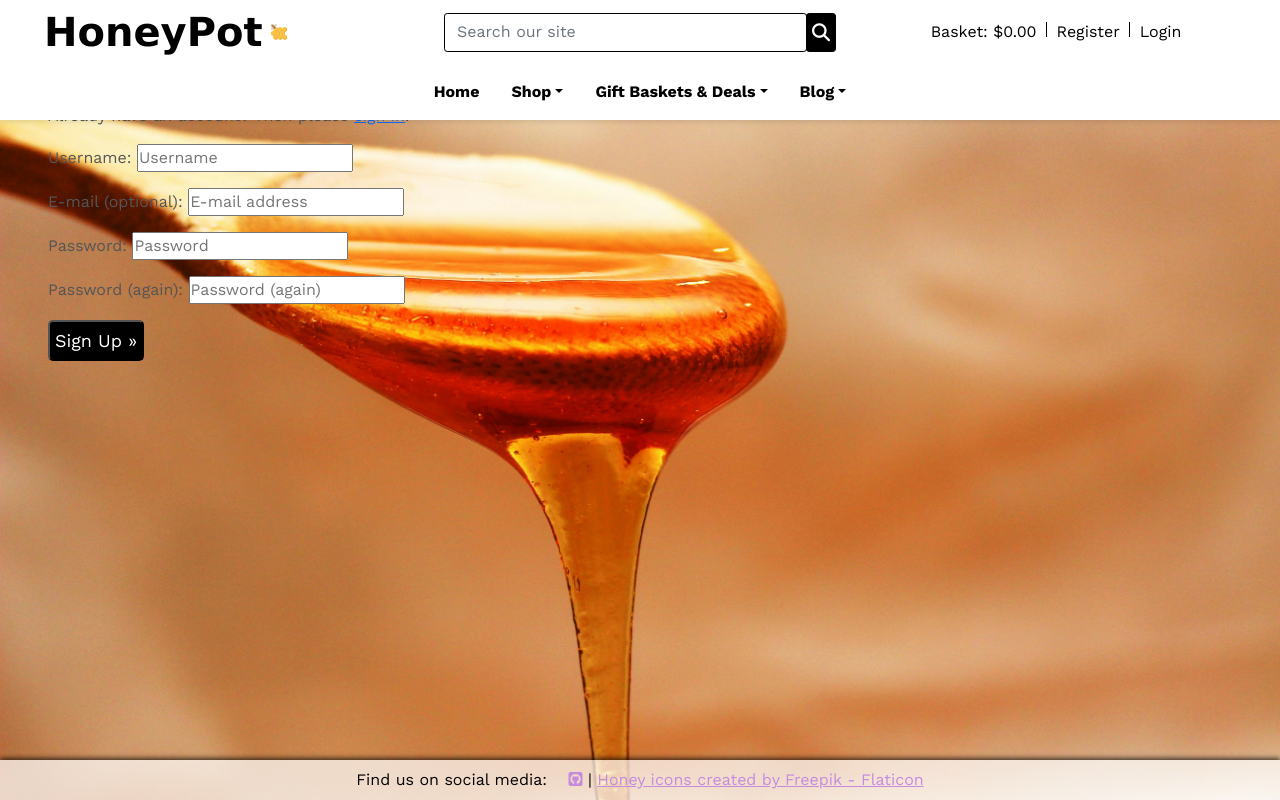
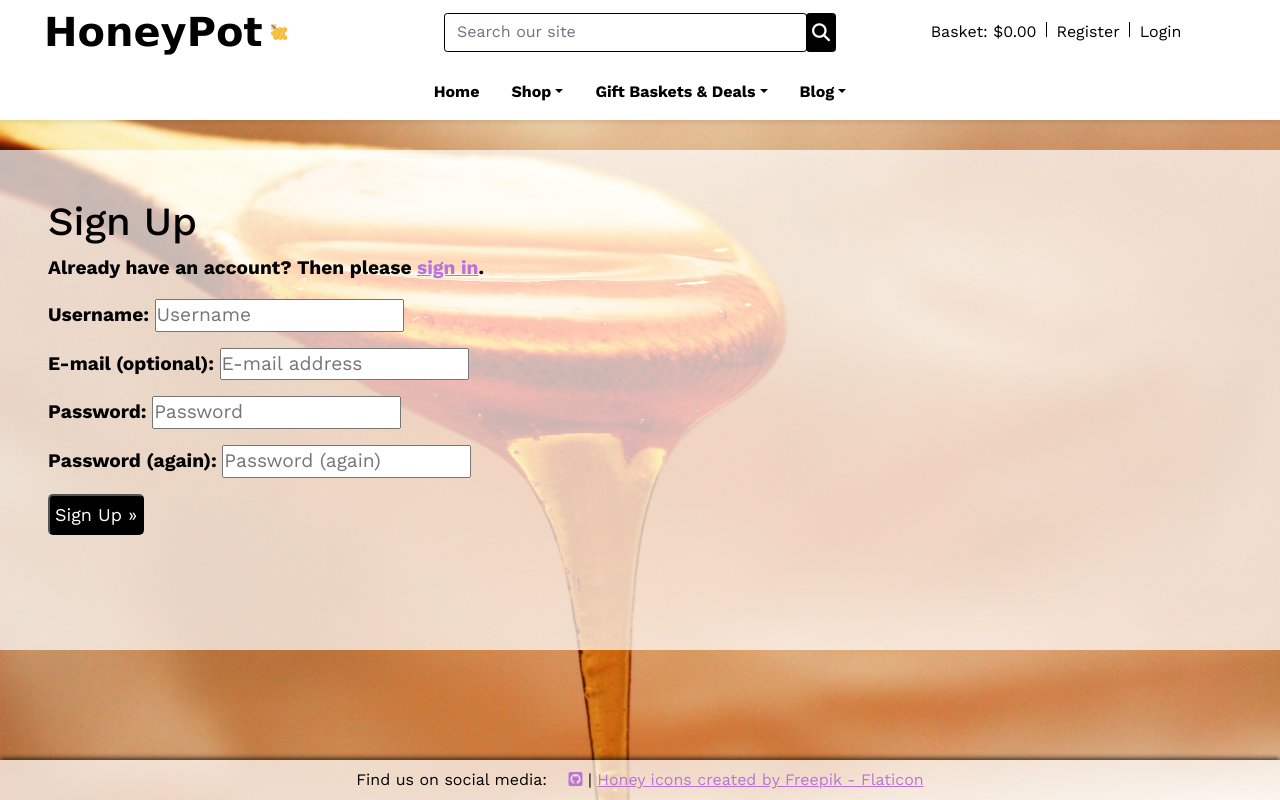
Before and after one commit to petra66orii/honeypot, a Django app: page /accounts/signup/ in a window 1280 px wide. Run offline with Django 3.2, Linux system fonts and the light colour scheme; some libraries are stand-ins or nearby versions; some web fonts are replaced.

Commit message:
Add further styling

```diff
--- a/static/css/base.css
+++ b/static/css/base.css
@@ -21,6 +21,11 @@ header {
     z-index: 1030;
     width: 100%;
     font-family: 'Work Sans', 'Times New Roman', Times, serif;
+}
+
+.header-font {
+    font-family: 'Work Sans', 'Times New Roman', Times, serif;
+    color: #000;
 }
 
 .border-line {
@@ -50,14 +55,19 @@ header {
 /* Body Settings */
 
 body {
-    background: url('/static/images/media/background-honey.jpg') no-repeat center center fixed;
+    background: url('/media/background-honey.jpg') no-repeat center center fixed;
     background-size: cover;
-    height: auto;
+    height: 100vh;
     color: #555;
     font-family: 'Work Sans', 'Times New Roman', Times, serif;
     flex: 1 0 auto;
     display: flex;
     flex-direction: column;
+}
+
+main {
+    flex: 1;
+    padding-top: var(--header-height, 80px);
 }
 
 .shop-now-button {
@@ -98,20 +108,20 @@ body {
 }
 
 /* Login/Register Pages */
-.sign-in-page,
-.sign-out-page,
-.sign-up-page {
-    margin: 250px 0 150px 0;
+.overlay {
+    margin: 150px 0 150px 0;
     background-color: rgba(255, 255, 255, 0.7);
     color: black;
     font-size: larger;
     font-weight: bold;
 }
 
-.sign-in-page a,
-.sign-out-page a,
-.sign-up-page a {
-    color: #c48bdf;
+a {
+    color: #b973da;
+}
+
+a:hover {
+    color: #9637c2;
 }
 
 /* Footer Settings */
@@ -122,14 +132,6 @@ footer {
     z-index: 1030;
     width: 100%;
     font-family: 'Work Sans', 'Times New Roman', Times, serif;
-}
-
-footer a {
-    color: #c48bdf;
-}
-
-footer a:hover {
-    color: #a356c7;
 }
 
 /* Media Queries */
```
